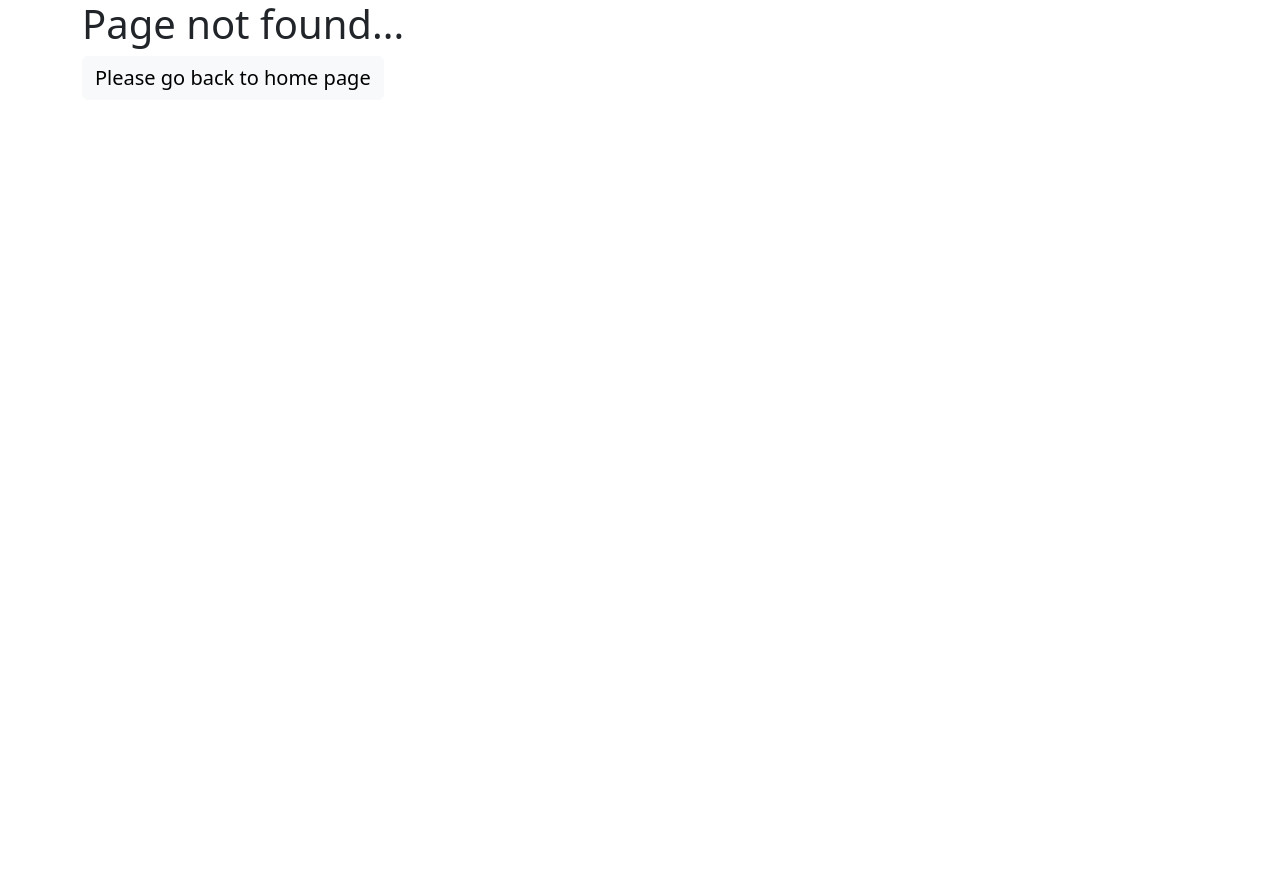
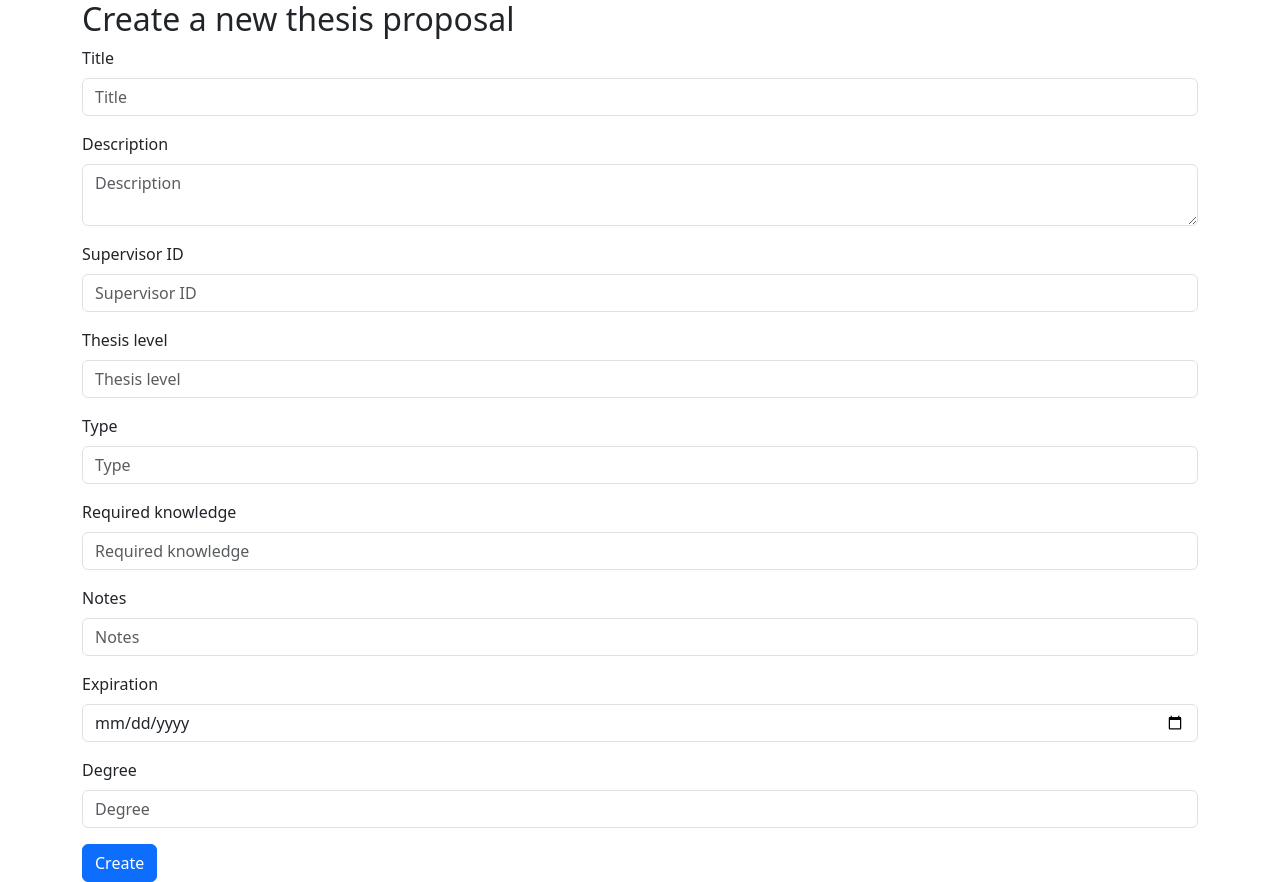
Before and after one commit to GiuseppeMaggio11/ThesisManagement-Group13, a React (Vite) app in the folder client/: page /newproposal in a window 1280 px wide. Before the commit this address had no page. Before the commit the page ends 800 px from the top, so only its background shows below. Built offline with nearby package versions, Linux system fonts and the light colour scheme.

Commit message:
Teacher page and new proposal form

```diff
--- a/client/src/App.jsx
+++ b/client/src/App.jsx
@@ -3,6 +3,8 @@ import { useEffect, useState } from "react";
 import { BrowserRouter, Routes, Route, Navigate, Link } from "react-router-dom";
 import ErrorAlert from "./components/ErrorAlert";
 import HomePage from "./components/HomePage";
+import TeacherPage from "./components/TeacherPage";
+import NewProposal from "./components/NewProposal";
 import "./style.css";
 import { Button, Container } from "react-bootstrap";
 
@@ -40,6 +42,36 @@ function App() {
             }
           />
           {/*Others route here */}
+          <Route
+            path="/teacher"
+            element={
+              !error ? (
+                <TeacherPage
+                  loading={loading}
+                  setLoading={setLoading}
+                  error={error}
+                  setError={setError}
+                />
+              ) : (
+                <ErrorAlert />
+              )
+            }
+          />
+          <Route
+            path="/newproposal"
+            element={
+              !error ? (
+                <NewProposal
+                  loading={loading}
+                  setLoading={setLoading}
+                  error={error}
+                  setError={setError}
+                />
+              ) : (
+                <ErrorAlert />
+              )
+            }
+          />
           {/*Leave DefaultRoute as last route */}
           <Route path="/*" element={<DefaultRoute />} />
         </Routes>
--- /dev/null
+++ b/client/src/components/NewProposal.jsx
@@ -0,0 +1,154 @@
+import { Form, Button, Container } from "react-bootstrap";
+import Loading from "./Loading";
+import React, { useState } from 'react';
+
+function NewProposal(props) {
+
+  const [formData, setFormData] = useState({
+    title: '',
+    description: '',
+    supervisor_id: '',
+    thesis_level: '',
+    type: '',
+    required_knowledge: '',
+    notes: '',
+    expiration: '',
+    cod_degree: '',
+    is_archived: false,
+  });
+
+  const handleChange = (e) => {
+    const { name, value, type, checked } = e.target;
+    setFormData({
+      ...formData,
+      [name]: type === 'checkbox' ? checked : value,
+    });
+  };
+
+  const handleSubmit = (e) => {
+    e.preventDefault();
+    // API
+    console.log('Sent data : ', formData);
+  };
+
+  return (
+    <>
+    {props.loading ? <Loading /> : ""}
+    <Container>
+      <h2>Create a new thesis proposal</h2>
+      <Form onSubmit={handleSubmit}>
+        <Form.Group className="mb-3">
+          <Form.Label htmlFor="title">Title</Form.Label>
+          <Form.Control
+            type="text"
+            id="title"
+            name="title"
+            value={formData.title}
+            placeholder="Title"
+            onChange={handleChange}
+            required
+          />
+        </Form.Group>
+        <Form.Group className="mb-3">
+          <Form.Label htmlFor="description">Description</Form.Label>
+          <Form.Control
+            as="textarea"
+            id="description"
+            name="description"
+            value={formData.description}
+            placeholder="Description"
+            onChange={handleChange}
+            required
+          />
+         </Form.Group>
+        <Form.Group className="mb-3">
+          <Form.Label htmlFor="supervisor_id">Supervisor ID</Form.Label>
+          <Form.Control
+            type="text"
+            id="supervisor_id"
+            name="supervisor_id"
+            value={formData.supervisor_id}
+            placeholder="Supervisor ID"
+            onChange={handleChange}
+            required
+          />
+         </Form.Group>
+        <Form.Group className="mb-3">
+          <Form.Label htmlFor="thesis_level">Thesis level</Form.Label>
+          <Form.Control
+            type="text"
+            id="thesis_level"
+            name="thesis_level"
+            value={formData.thesis_level}
+            placeholder="Thesis level"
+            onChange={handleChange}
+            required
+          />
+         </Form.Group>
+        <Form.Group className="mb-3">
+          <Form.Label htmlFor="type">Type</Form.Label>
+          <Form.Control
+            type="text"
+            id="type"
+            name="type"
+            value={formData.type}
+            placeholder="Type"
+            onChange={handleChange}
+            required
+          />
+         </Form.Group>
+        <Form.Group className="mb-3">
+          <Form.Label htmlFor="required_knowledge">Required knowledge</Form.Label>
+          <Form.Control
+            type="text"
+            id="required_knowledge"
+            name="required_knowledge"
+            value={formData.required_knowledge}
+            placeholder="Required knowledge"
+            onChange={handleChange}
+          />
+         </Form.Group>
+        <Form.Group className="mb-3">
+          <Form.Label htmlFor="notes">Notes</Form.Label>
+          <Form.Control
+            type="text"
+            id="notes"
+            name="notes"
+            value={formData.notes}
+            placeholder="Notes"
+            onChange={handleChange}
+          />
+         </Form.Group>
+         <Form.Group className="mb-3">
+          <Form.Label htmlFor="expiration">Expiration</Form.Label>
+          <Form.Control
+            type="date"
+            id="expiration"
+            name="expiration"
+            value={formData.expiration}
+            onChange={handleChange}
+            required
+          />
+         </Form.Group>
+        <Form.Group className="mb-3">
+          <Form.Label htmlFor="cod_degree">Degree</Form.Label>
+          <Form.Control
+            type="text"
+            id="cod_degree"
+            name="cod_degree"
+            value={formData.cod_degree}
+            placeholder="Degree"
+            onChange={handleChange}
+          />
+         </Form.Group>
+
+        <Button variant="primary" type="submit">
+          Create
+        </Button>
+      </Form>
+    </Container>
+    </>
+  );
+}
+
+export default NewProposal;
--- /dev/null
+++ b/client/src/components/TeacherPage.jsx
@@ -0,0 +1,17 @@
+import { Button, Container } from "react-bootstrap";
+import Loading from "./Loading";
+
+function TeacherPage(props) {
+  return (
+    <>
+      {props.loading ? <Loading /> : ""}
+      <Container>
+        <Button href="/newproposal">
+            New proposal
+        </Button>
+      </Container>
+    </>
+  );
+}
+
+export default TeacherPage;
```
